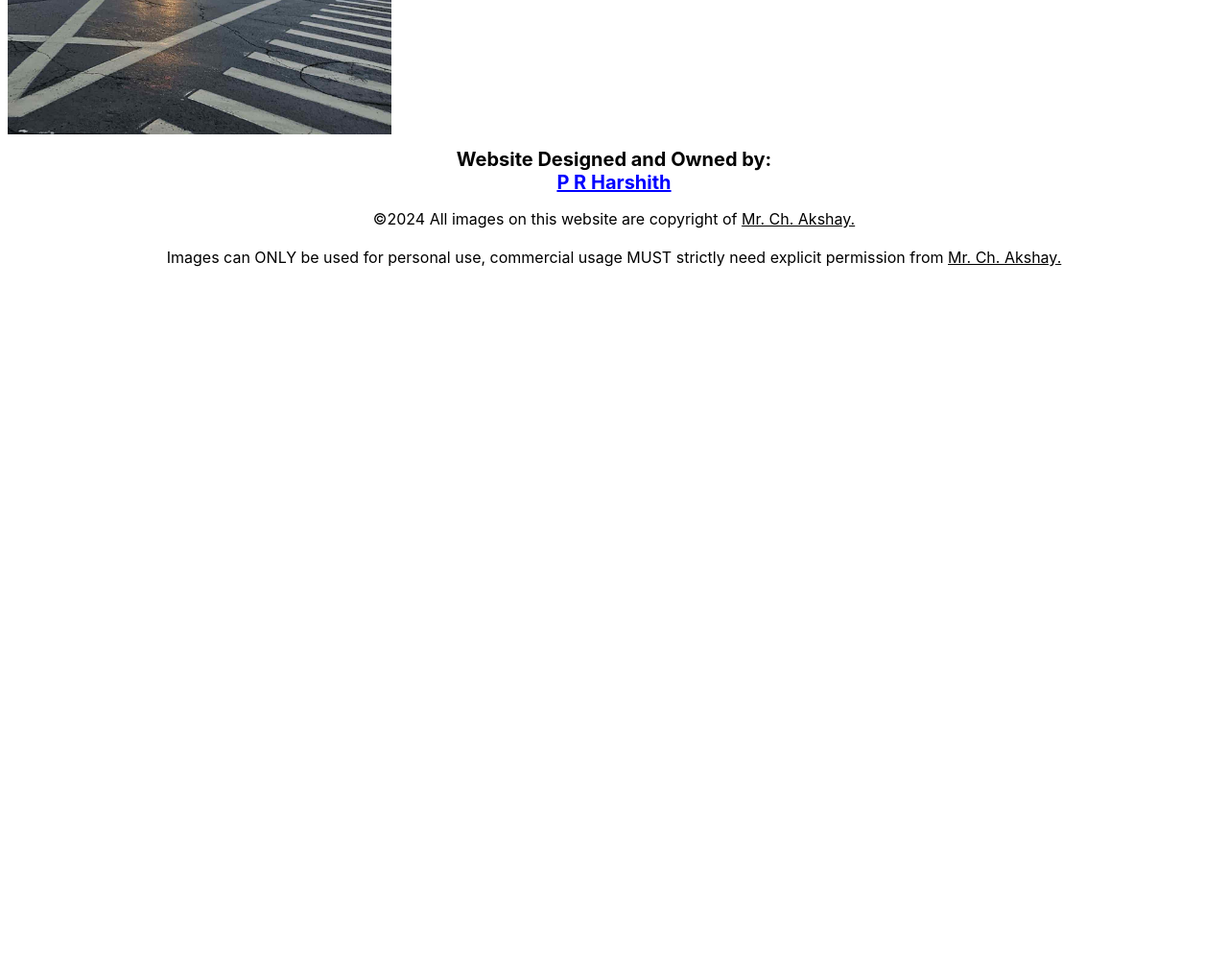
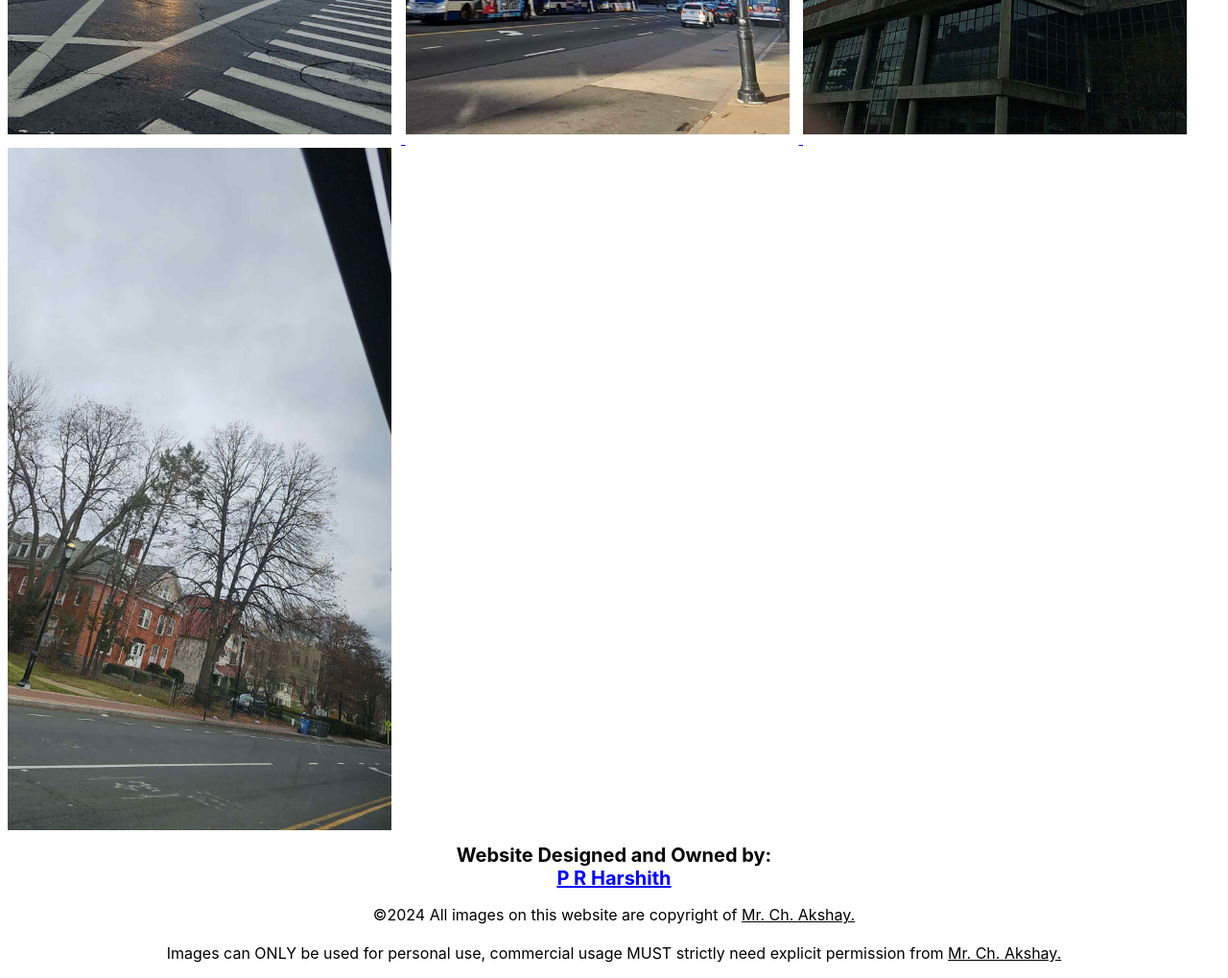
Before and after one commit to prharshith/prhcdn, a plain HTML site: page akshay/index.html in a window 1280 px wide. Shown: the part 4740-5759 px from the top of the page at 96% size. Before the commit the page ends 5034 px from the top, so only its background shows below. Drawn offline with Linux system fonts and the light colour scheme.

Commit message:
new images added

```diff
--- a/akshay/index.html
+++ b/akshay/index.html
@@ -177,6 +177,18 @@ img {
 <img src="https://cdn.jsdelivr.net/gh/prharshith/prhcdn@main/akshay/19-min.jpg" class="responsive">
 </a>
 
+<a href="20.jpg" download="akshay-pic-20">
+<img src="https://cdn.jsdelivr.net/gh/prharshith/prhcdn@main/akshay/20-min.jpg" class="responsive">
+</a>
+
+<a href="21.jpg" download="akshay-pic-21">
+<img src="https://cdn.jsdelivr.net/gh/prharshith/prhcdn@main/akshay/21-min.jpg" class="responsive">
+</a>
+
+<a href="22.jpg" download="akshay-pic-22">
+<img src="https://cdn.jsdelivr.net/gh/prharshith/prhcdn@main/akshay/22-min.jpg" class="responsive">
+</a>
+
 <footer>
 <center>
 
```
Also changed, not shown: akshay/20-min.jpg (added), akshay/20.jpg (added), akshay/21-min.jpg (added), akshay/21.jpg (added), akshay/22-min.jpg (added), akshay/22.jpg (added).
